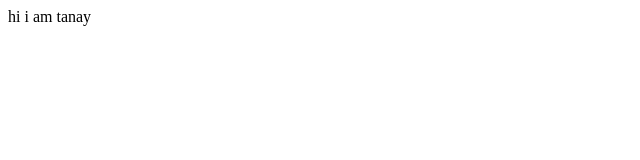
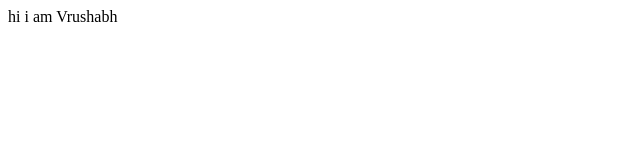
Before and after one commit to vrushabhd/vrushabh-portfolio, a plain HTML site: page index.html in a window 1280 px wide. Shown: the full height of the page, 0-640 px from the left. Drawn offline with Linux system fonts and the light colour scheme.

Commit message:
update text

```diff
--- a/index.html
+++ b/index.html
@@ -6,6 +6,6 @@
     <title>Studentsite</title>
 </head>
 <body>
-    hi i am tanay
+    hi i am Vrushabh
 </body>
 </html>
```
